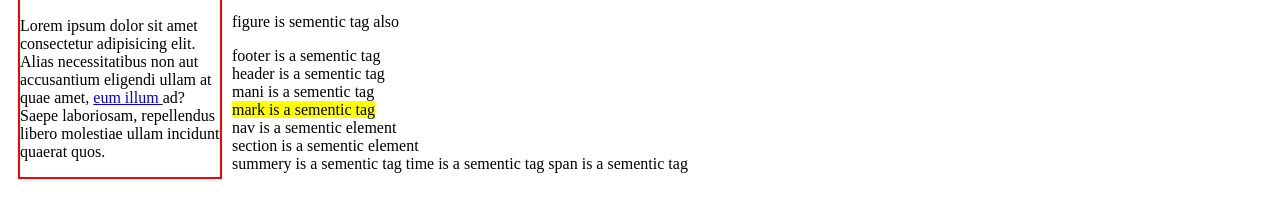
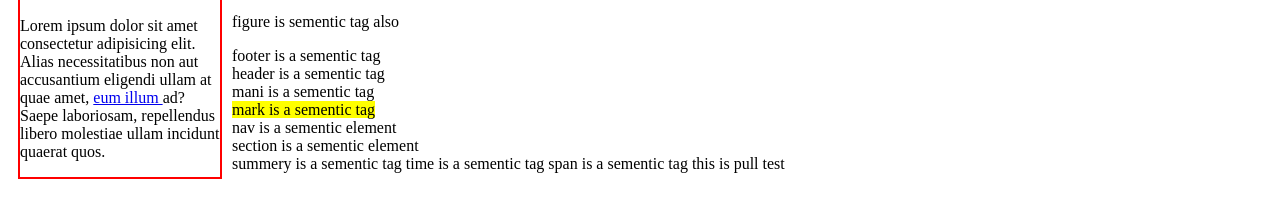
Before and after one commit to hridoyhasan382/my_website, a plain HTML site: page my_website/index.html in a window 1280 px wide. Shown: the part 347-564 px from the top of the page. Drawn offline with Linux system fonts and the light colour scheme.

Commit message:
Update index.html

```diff
--- a/my_website/index.html
+++ b/my_website/index.html
@@ -62,5 +62,7 @@
     <summery> summery is a sementic tag</summery>
     <time>time is a sementic tag</time>
     <span>span is a sementic tag</span>
+
+    this is pull test
 </body>
 </html>
```
